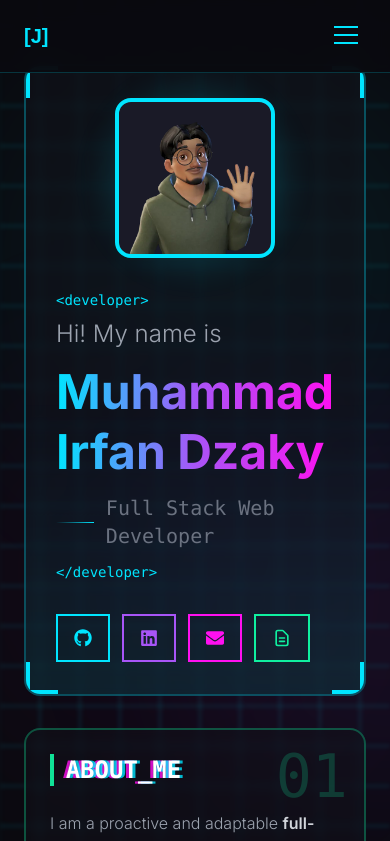
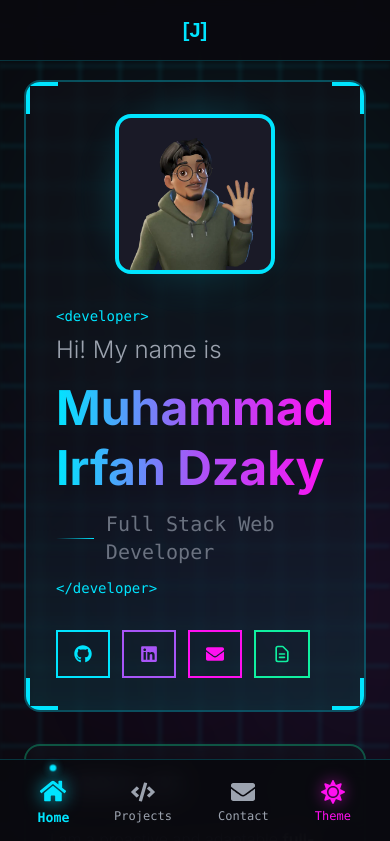
Before and after one commit to MuhammadIrfanDzaky/Personal-Website, a Next.js app: page / in a window 390 px wide. Shown: the top 841 px of the page. Built offline with nearby package versions, Linux system fonts and the light colour scheme.

Commit message:
fix: Adjust padding in Contact, Home, and Projects pages for improved layout consistency

```diff
--- a/src/app/contact/page.tsx
+++ b/src/app/contact/page.tsx
@@ -151,7 +151,7 @@ export default function ContactPage() {
         <div className="absolute top-1/2 left-1/2 w-96 h-96 bg-neon-purple/10 rounded-full blur-[120px] animate-pulse" style={{ animationDelay: '2s' }} />
       </div>
 
-      <div className="relative z-10 max-w-7xl mx-auto px-6 pt-16 md:pt-24 pb-8">
+      <div className="relative z-10 max-w-7xl mx-auto px-6 pt-20 md:pt-28 pb-24 md:pb-8">
 
         {/* Page Header */}
         <div className="mb-12 relative">
--- a/src/app/page.tsx
+++ b/src/app/page.tsx
@@ -87,7 +87,7 @@ export default function Home() {
         <div className="absolute top-1/2 left-1/2 w-96 h-96 bg-neon-purple/10 rounded-full blur-[120px] animate-pulse" style={{ animationDelay: '2s' }} />
       </div>
 
-      <div className="relative z-10 max-w-7xl mx-auto px-6 pt-16 md:pt-24 pb-8 min-h-screen flex flex-col">
+      <div className="relative z-10 max-w-7xl mx-auto px-6 pt-20 md:pt-28 pb-24 md:pb-8 min-h-screen flex flex-col">
 
         {/* Hero Section - Full Width Glitch Style */}
         <section className="mb-8 relative">
--- a/src/app/projects/page.tsx
+++ b/src/app/projects/page.tsx
@@ -196,7 +196,7 @@ export default function ProjectsPage() {
           <div className="absolute top-1/2 left-1/2 w-96 h-96 bg-neon-green/10 rounded-full blur-[120px] animate-pulse" style={{ animationDelay: '2s' }} />
         </div>
 
-        <div className="relative z-10 max-w-7xl mx-auto px-6 pt-16 md:pt-24 pb-8">
+        <div className="relative z-10 max-w-7xl mx-auto px-6 pt-20 md:pt-28 pb-24 md:pb-8">
           {/* Page Header */}
           <div className="mb-12 relative">
             <div className="flex items-center gap-4 mb-4">
--- a/src/components/Navigation.tsx
+++ b/src/components/Navigation.tsx
@@ -3,7 +3,7 @@
 import Link from 'next/link';
 import { usePathname } from 'next/navigation';
 import { useState, useEffect, useRef } from 'react';
-import { FaHome, FaCode, FaEnvelope, FaSun, FaMoon, FaBars, FaTimes } from 'react-icons/fa';
+import { FaHome, FaCode, FaEnvelope, FaSun, FaMoon } from 'react-icons/fa';
 import { useTheme } from '@/contexts/ThemeContext';
 import Dock from '@/components/Dock';
 
@@ -32,7 +32,6 @@ export default function Navigation() {
   const [isHovered, setIsHovered] = useState(false);
   const [displayText, setDisplayText] = useState('[J]');
   const [scrollProgress, setScrollProgress] = useState(0);
-  const [isMobileMenuOpen, setIsMobileMenuOpen] = useState(false);
   // Simpan posisi terakhir yang tampil (baik maju/mundur)
   const lastStepRef = useRef(0);
   // Simpan interval agar bisa dibersihkan saat hover berubah di tengah animasi
@@ -50,23 +49,6 @@ export default function Navigation() {
     window.addEventListener('scroll', handleScroll);
     return () => window.removeEventListener('scroll', handleScroll);
   }, []);
-
-  // Close mobile menu when route changes
-  useEffect(() => {
-    setIsMobileMenuOpen(false);
-  }, [pathname]);
-
-  // Prevent body scroll when mobile menu is open
-  useEffect(() => {
-    if (isMobileMenuOpen) {
-      document.body.style.overflow = 'hidden';
-    } else {
-      document.body.style.overflow = 'unset';
-    }
-    return () => {
-      document.body.style.overflow = 'unset';
-    };
-  }, [isMobileMenuOpen]);
 
 
 
@@ -203,21 +185,20 @@ export default function Navigation() {
         </div>
       </nav>
 
-      {/* Mobile/Tablet Navigation */}
+      {/* Mobile/Tablet Navigation - Bottom Navbar */}
       <div className="md:hidden">
-        {/* Mobile Header */}
+        {/* Mobile Top Bar (Logo only) */}
         <nav className="fixed top-0 left-0 right-0 z-50 bg-dark-900/95 backdrop-blur-md border-b border-neon-cyan/20">
           {/* Scroll Progress Bar */}
           <div className="absolute top-0 left-0 h-1 bg-gradient-to-r from-neon-cyan via-neon-pink to-neon-purple transition-all duration-300"
             style={{ width: `${scrollProgress}%` }}
           />
 
-          <div className="flex items-center justify-between px-6 py-4">
+          <div className="flex items-center justify-center px-6 py-4">
             {/* Logo */}
             <Link
               href="/"
               className="text-xl font-bold"
-              onClick={() => setIsMobileMenuOpen(false)}
             >
               <span
                 className="text-neon-cyan transition-colors duration-300"
@@ -226,67 +207,60 @@ export default function Navigation() {
                 [J]
               </span>
             </Link>
-
-            {/* Hamburger Button */}
-            <button
-              onClick={() => setIsMobileMenuOpen(!isMobileMenuOpen)}
-              className="relative w-10 h-10 flex items-center justify-center text-neon-cyan hover:text-neon-pink transition-colors duration-300"
-              aria-label="Toggle menu"
-            >
-              {/* Animated hamburger icon */}
-              <div className="relative w-6 h-5">
-                <span className={`absolute left-0 w-full h-0.5 bg-current transition-all duration-300 ease-in-out ${
-                  isMobileMenuOpen ? 'top-2 rotate-45' : 'top-0 rotate-0'
-                }`} />
-                <span className={`absolute left-0 top-2 w-full h-0.5 bg-current transition-all duration-300 ease-in-out ${
-                  isMobileMenuOpen ? 'opacity-0 scale-0' : 'opacity-100 scale-100'
-                }`} />
-                <span className={`absolute left-0 w-full h-0.5 bg-current transition-all duration-300 ease-in-out ${
-                  isMobileMenuOpen ? 'top-2 -rotate-45' : 'top-4 rotate-0'
-                }`} />
-              </div>
-            </button>
           </div>
         </nav>
 
-        {/* Mobile Menu Overlay */}
-        <div
-          className={`fixed inset-0 bg-dark-900/95 backdrop-blur-md z-40 transition-all duration-500 ease-in-out ${
-            isMobileMenuOpen
-              ? 'opacity-100 pointer-events-auto'
-              : 'opacity-0 pointer-events-none'
-          }`}
-          style={{ top: '73px' }} // Height of mobile header
-        >
-          <div className={`flex flex-col items-center justify-center h-full gap-6 transition-all duration-500 ease-in-out ${
-            isMobileMenuOpen ? 'translate-y-0 opacity-100' : 'translate-y-8 opacity-0'
-          }`}>
-            {navItems.map((item, index) => {
+        {/* Bottom Navigation Bar (Instagram/TikTok style) */}
+        <nav className="fixed bottom-0 left-0 right-0 z-50 bg-dark-900/95 backdrop-blur-md border-t border-neon-cyan/20 pb-safe">
+          <div className="flex items-center justify-around px-4 py-3">
+            {navItems.map((item) => {
               const isActive = pathname === item.path;
               return (
                 <Link
                   key={item.path}
                   href={item.path}
-                  onClick={() => setIsMobileMenuOpen(false)}
                   className={`
-                    relative flex items-center gap-3 px-8 py-4 font-mono text-lg
-                    border-2 transition-all duration-300
-                    ${getColorClasses(item.color, isActive)}
+                    relative flex flex-col items-center justify-center gap-1 px-4 py-2
+                    transition-all duration-300 group
+                    ${isActive ? 'scale-110' : 'scale-100'}
                   `}
-                  style={{
-                    transitionDelay: isMobileMenuOpen ? `${index * 50}ms` : '0ms'
-                  }}
                 >
-                  {item.icon}
-                  <span>{item.name}</span>
-                  {/* Active indicator */}
+                  {/* Icon */}
+                  <div className={`
+                    text-2xl transition-all duration-300
+                    ${isActive
+                      ? item.color === 'cyan' ? 'text-neon-cyan drop-shadow-[0_0_8px_rgba(0,229,255,0.8)]' :
+                        item.color === 'green' ? 'text-neon-green drop-shadow-[0_0_8px_rgba(16,240,160,0.8)]' :
+                        item.color === 'purple' ? 'text-neon-purple drop-shadow-[0_0_8px_rgba(168,85,247,0.8)]' :
+                        'text-neon-pink drop-shadow-[0_0_8px_rgba(255,16,240,0.8)]'
+                      : 'text-gray-400 group-hover:text-gray-300'
+                    }
+                  `}>
+                    {item.icon}
+                  </div>
+
+                  {/* Label */}
+                  <span className={`
+                    text-xs font-mono transition-all duration-300
+                    ${isActive
+                      ? item.color === 'cyan' ? 'text-neon-cyan font-semibold' :
+                        item.color === 'green' ? 'text-neon-green font-semibold' :
+                        item.color === 'purple' ? 'text-neon-purple font-semibold' :
+                        'text-neon-pink font-semibold'
+                      : 'text-gray-400 group-hover:text-gray-300'
+                    }
+                  `}>
+                    {item.name}
+                  </span>
+
+                  {/* Active indicator dot */}
                   {isActive && (
                     <span
-                      className={`absolute bottom-0 left-0 right-0 h-1 bg-gradient-to-r ${
-                        item.color === 'cyan' ? 'from-transparent via-neon-cyan to-transparent' :
-                        item.color === 'green' ? 'from-transparent via-neon-green to-transparent' :
-                        item.color === 'purple' ? 'from-transparent via-neon-purple to-transparent' :
-                        'from-transparent via-neon-pink to-transparent'
+                      className={`absolute -top-1 w-1.5 h-1.5 rounded-full animate-pulse ${
+                        item.color === 'cyan' ? 'bg-neon-cyan shadow-[0_0_8px_rgba(0,229,255,0.8)]' :
+                        item.color === 'green' ? 'bg-neon-green shadow-[0_0_8px_rgba(16,240,160,0.8)]' :
+                        item.color === 'purple' ? 'bg-neon-purple shadow-[0_0_8px_rgba(168,85,247,0.8)]' :
+                        'bg-neon-pink shadow-[0_0_8px_rgba(255,16,240,0.8)]'
                       }`}
                     />
                   )}
@@ -294,22 +268,27 @@ export default function Navigation() {
               );
             })}
 
-            {/* Theme Toggle in Mobile Menu */}
+            {/* Theme Toggle Button */}
             <button
-              onClick={() => {
-                toggleTheme();
-                setIsMobileMenuOpen(false);
-              }}
-              className="flex items-center gap-3 px-8 py-4 font-mono text-lg border-2 border-neon-pink text-neon-pink hover:bg-neon-pink hover:text-dark-900 transition-all duration-300"
-              style={{
-                transitionDelay: isMobileMenuOpen ? `${navItems.length * 50}ms` : '0ms'
-              }}
+              onClick={toggleTheme}
+              className="relative flex flex-col items-center justify-center gap-1 px-4 py-2 transition-all duration-300 group"
             >
-              {theme === 'dark' ? <FaSun className="text-xl" /> : <FaMoon className="text-xl" />}
-              <span>{theme === 'dark' ? 'Light Mode' : 'Dark Mode'}</span>
+              {/* Icon */}
+              <div className="text-2xl text-neon-pink transition-all duration-300 group-hover:text-neon-pink/80 drop-shadow-[0_0_8px_rgba(255,16,240,0.6)]">
+                {theme === 'dark' ? (
+                  <FaSun className="transition-transform duration-300 group-hover:rotate-180" />
+                ) : (
+                  <FaMoon className="transition-transform duration-300 group-hover:rotate-12" />
+                )}
+              </div>
+
+              {/* Label */}
+              <span className="text-xs font-mono text-neon-pink transition-all duration-300 group-hover:text-neon-pink/80">
+                Theme
+              </span>
             </button>
           </div>
-        </div>
+        </nav>
       </div>
     </>
   );
```
